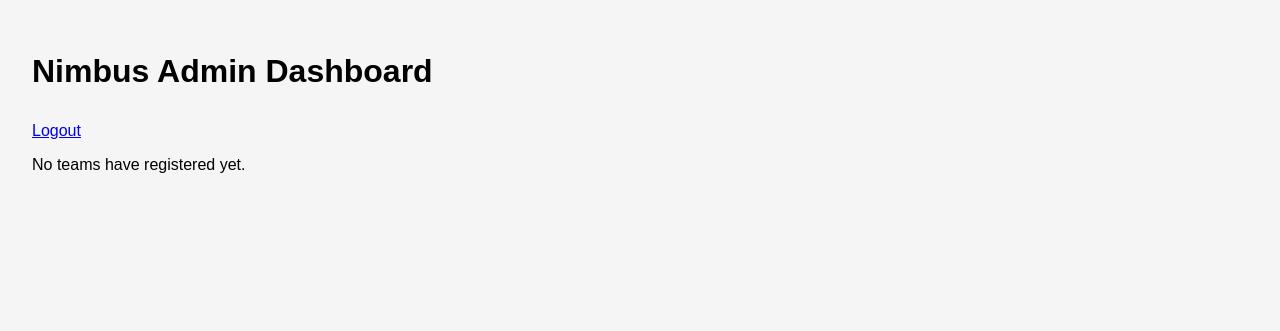
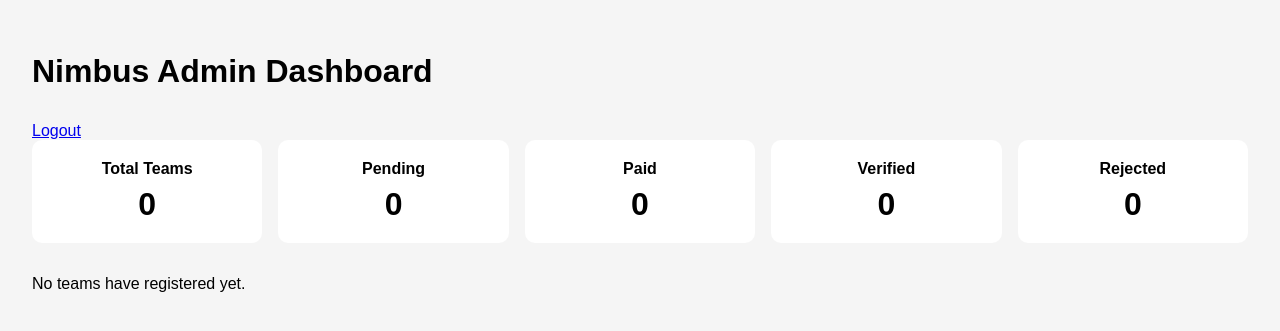
Before and after one commit to Senzar36/Nimbus, a Flask app: page /admin in a window 1280 px wide. Shown: the top 331 px of the page. Run offline with Flask 3, Linux system fonts and the light colour scheme; the visitor is signed in with stand-in values (Sample User, id 1); data that the repository does not hold is empty; some libraries are stand-ins or nearby versions.

Commit message:
Add admin dashboard statistics

```diff
--- a/app.py
+++ b/app.py
@@ -224,9 +224,18 @@ def admin_dashboard():
 
     teams = get_all_teams()
 
+    stats = {
+        'total': len(teams),
+        'pending': sum(1 for team in teams if team['payment_status'] == 'Pending'),
+        'paid': sum(1 for team in teams if team['payment_status'] == 'Paid'),
+        'verified': sum(1 for team in teams if team['payment_status'] == 'Verified'),
+        'rejected': sum(1 for team in teams if team['payment_status'] == 'Rejected')
+    }
+
     return render_template(
         'admin_dashboard.html',
-        teams=teams
+        teams=teams,
+        stats=stats
     )
 
 @app.route('/admin/payment/<int:team_id>/verify', methods=['POST'])
--- a/templates/admin_dashboard.html
+++ b/templates/admin_dashboard.html
@@ -35,6 +35,36 @@
         .status {
             font-weight: bold;
         }
+        .stats {
+    display: grid;
+    grid-template-columns: repeat(5, 1fr);
+    gap: 1rem;
+    margin-bottom: 2rem;
+}
+
+.stat-card {
+    background: white;
+    padding: 1.25rem;
+    border-radius: 10px;
+    text-align: center;
+}
+
+.stat-card h3 {
+    margin: 0 0 0.5rem;
+    font-size: 1rem;
+}
+
+.stat-card p {
+    margin: 0;
+    font-size: 2rem;
+    font-weight: bold;
+}
+
+@media (max-width: 800px) {
+    .stats {
+        grid-template-columns: repeat(2, 1fr);
+    }
+}
     </style>
 </head>
 
@@ -42,6 +72,34 @@
 
     <h1>Nimbus Admin Dashboard</h1>
     <a href="{{ url_for('admin_logout') }}">Logout</a>
+    <div class="stats">
+
+    <div class="stat-card">
+        <h3>Total Teams</h3>
+        <p>{{ stats.total }}</p>
+    </div>
+
+    <div class="stat-card">
+        <h3>Pending</h3>
+        <p>{{ stats.pending }}</p>
+    </div>
+
+    <div class="stat-card">
+        <h3>Paid</h3>
+        <p>{{ stats.paid }}</p>
+    </div>
+
+    <div class="stat-card">
+        <h3>Verified</h3>
+        <p>{{ stats.verified }}</p>
+    </div>
+
+    <div class="stat-card">
+        <h3>Rejected</h3>
+        <p>{{ stats.rejected }}</p>
+    </div>
+
+</div>
     {% if teams %}
 
         {% for team in teams %}
```
